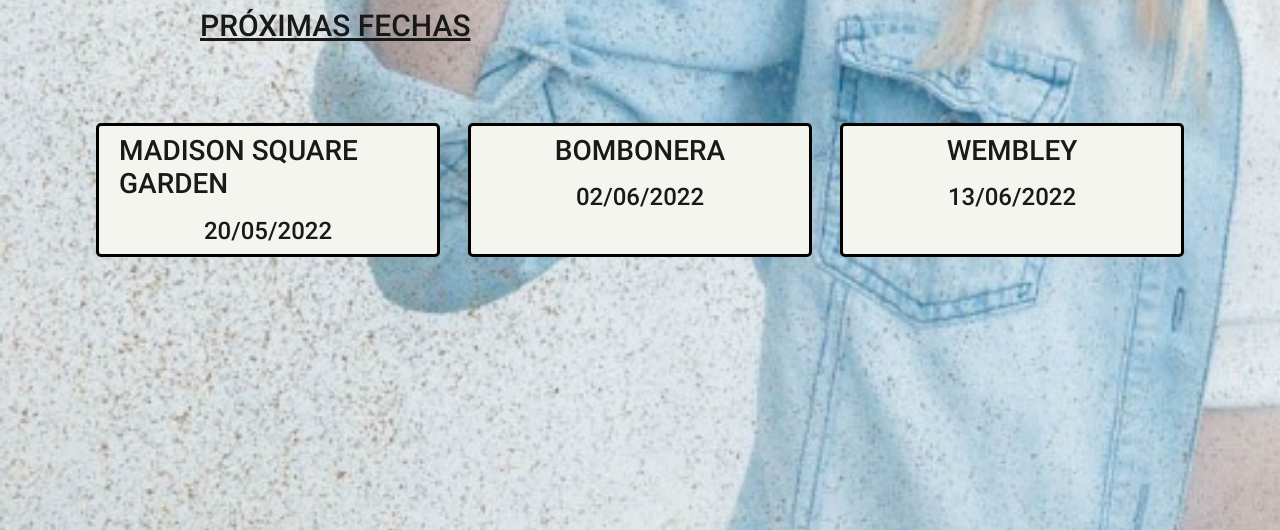
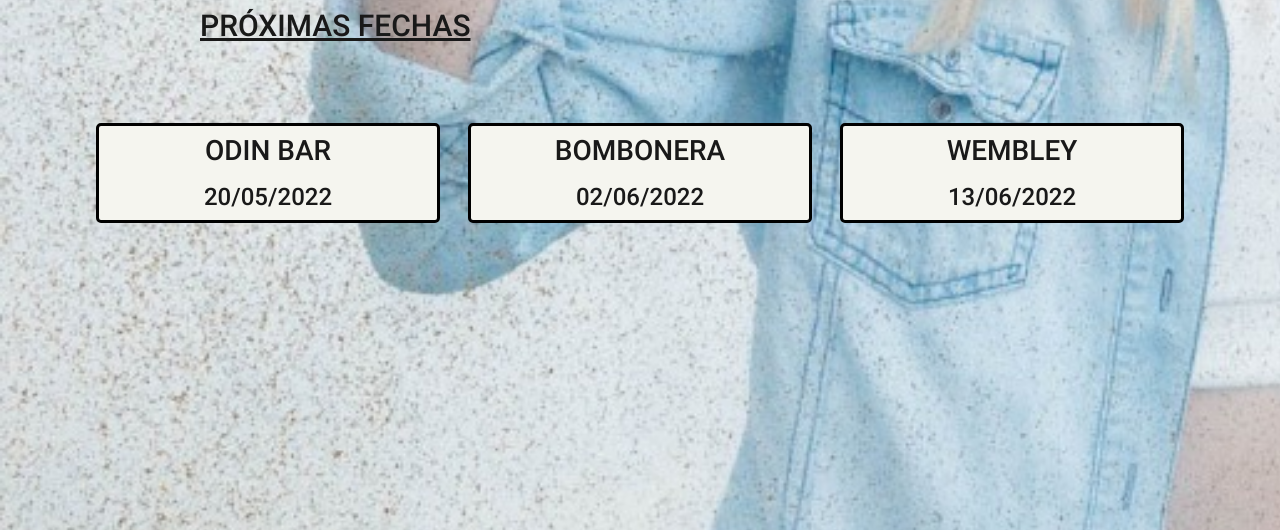
Before and after one commit to Enzocom811/Proyecto-Comolli, a plain HTML site: page index.html in a window 1280 px wide. Shown: the part 1540-2070 px from the top of the page. Drawn offline with nearby package versions, Linux system fonts and the light colour scheme.

```diff
--- a/index.html
+++ b/index.html
@@ -136,7 +136,7 @@
     <section class="container" data-aos="fade-up">
         <div class="row">
             <div class="col">
-                <h3>MADISON SQUARE GARDEN</h3>
+                <h3>ODIN BAR</h3>
                 <h4>20/05/2022</h4>
             </div>
             <div class="col">
```
Also changed, not shown: package.json (deleted, +0 -19 lines).
